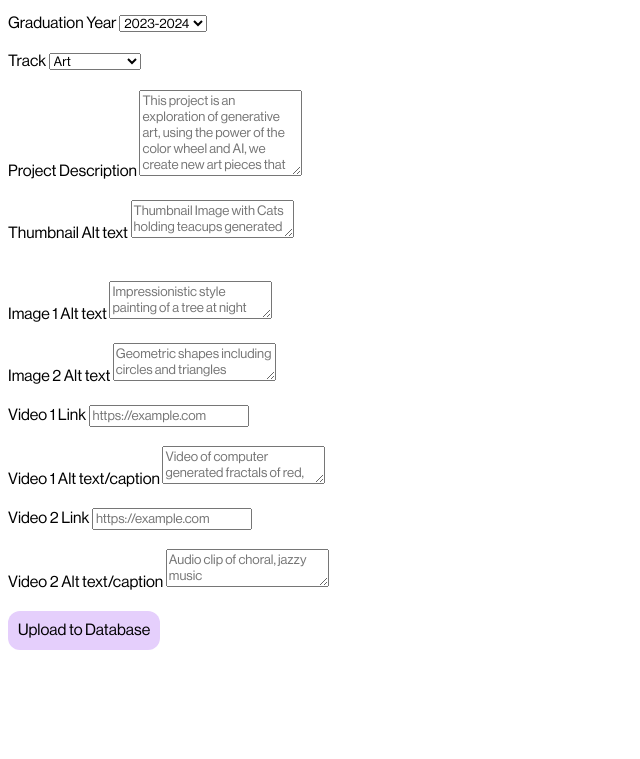
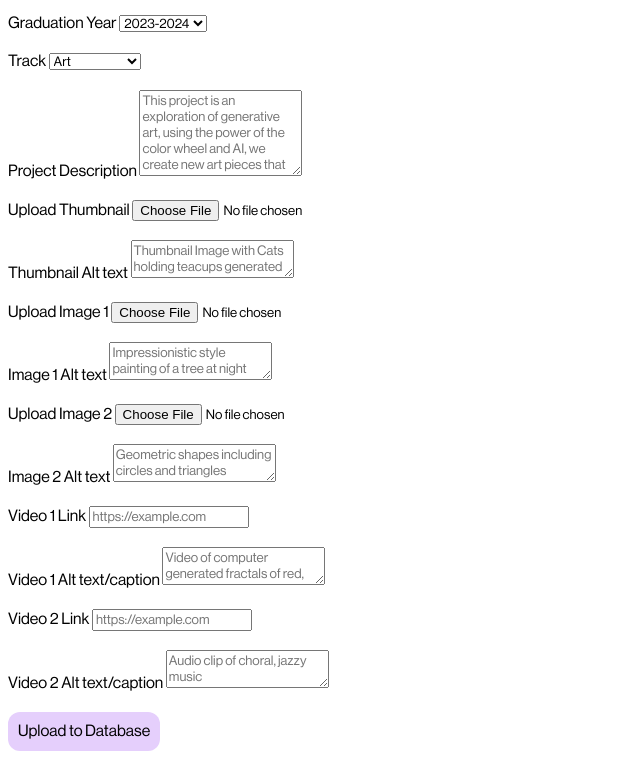
Before and after one commit to elizabeth-ol/CPSC490, a Flask app: page /newproject in a window 1280 px wide. Shown: the part 270-1029 px from the top of the page, without its empty margins (0-640 px from the left). Before the commit the page ends 920 px from the top, so only its background shows below. Run offline with Flask 3, Linux system fonts and the light colour scheme; some libraries are stand-ins or nearby versions.

Commit message:
working on file upload and storage

```diff
--- a/app.py
+++ b/app.py
@@ -1,5 +1,5 @@
 import os
-from flask import Flask, session, request, redirect, make_response, render_template
+from flask import Flask, session, request, redirect, make_response, render_template, url_for
 from flask_session import Session
 from flask_cas import CAS, login_required, login, logout, routing
 import sqlite3
@@ -20,7 +20,6 @@ app.config['CAS_SERVER'] = 'https://secure6.its.yale.edu/cas/'
 app.config['CAS_AFTER_LOGIN'] = 'https://127.0.0.1:5001/'
 app.config['CAS_AFTER_LOGOUT'] = 'https://127.0.0.1:5001/'
 app.secret_key = os.urandom(64)
-
 
 #----------------------------------------------------------
 # @app.before_request
@@ -57,7 +56,7 @@ def project_nav():
         project = {
             'id': project_data[0],
             'url': f"/project/{project_data[0]}",
-            'thumbnail_path': f'./static/projects/{project_data[0]}/images/thumbnail.png',
+            'thumbnail_path': url_for('static', filename=f'projects/{project_data[0]}/images/thumbnail.png'),
             'project_title': project_data[1],
             'student_name': project_data[2],
             'classyear': project_data[3],
@@ -87,7 +86,7 @@ def project_nav():
     return render_template('project_nav.html', projects=projects, classyear_options=classyear_options, track_options=track_options)
 
 
-#Render each individual project when the project is selected
+#Route for showing details of a project when it is selected
 @app.route('/project/<int:project_id>')
 def project_details(project_id):
 
@@ -101,14 +100,15 @@ def project_details(project_id):
     if project_data:
         # Dictionary with info about project to use in template
         project = {
+            'id': project_data[0],
             'project_title': project_data['project_title'],
             'student_name': project_data['student_name'],
             'project_description': project_data['project_description'],
-            'thumbnail_path': f'./static/projects/{project_data[0]}/images/thumbnail.png',
+            'thumbnail_path': url_for('static', filename=f'projects/{project_data[0]}/images/thumbnail.png'),
             'thumbnail_alt': project_data['thumbnail_alt'],
             'track': project_data['track'],
             'classyear': project_data['classyear'],
-            'image1_path': f'./static/projects/{project_data[0]}/images/image1.png',
+            'image1_path': url_for('static', filename=f'projects/{project_data[0]}/images/image1.png'),
             'image1_alt': project_data['image1_alt'],
             'image2_alt': project_data['image2_alt'],
             'video1_link': project_data['video1_link'],
@@ -117,10 +117,10 @@ def project_details(project_id):
             'video2_alt': project_data['video2_alt'],
         }
 
-        # Renders project details page
+        # Render project page with all details
         return render_template('project_details.html', project=project)
     else:
-        # Project with ID is not found
+        # Error with finding project
         return 'Project not found', 404
 
 
@@ -135,8 +135,11 @@ def newproject():
         classyear = request.form.get("classyear")
         track = request.form.get("track")
         project_description = request.form.get("project_description")
-        thumbnail_alt = request.form.get("thumbnail_alt")
+        thumbnail = request.files['thumbnail']
+        thumbnail_alt = request.form.get("thumbnail")
+        image1 = request.files['image1']
         image1_alt = request.form.get("image1_alt")
+        image2 = request.files['image2']
         image2_alt = request.form.get("image2_alt")
         video1_link = request.form.get("video1_link")
         video2_link = request.form.get("video2_link")
@@ -154,31 +157,25 @@ def newproject():
         with sqlite3.connect('projects.db') as connection:
                 cursor = connection.cursor()
                 cursor.execute(query, data)
+                project_id = cursor.lastrowid
                 connection.commit()
+
+        # Creating the folder
+        project_folder = os.path.join("static", "projects", str(project_id))
+        images_folder = os.path.join(project_folder, "images")
+        os.makedirs(images_folder)
+
+        # Saving uploaded images to folder based on id for rendering later
+        thumbnail = request.files['thumbnail']
+        image1 = request.files['image1']
+        image2 = request.files['image2']
+
+        thumbnail.save(os.path.join(images_folder, "thumbnail.png"))
+        image1.save(os.path.join(images_folder, "image1.png"))
+        image2.save(os.path.join(images_folder, "image2.png"))
 
     return render_template('newproject.html')
 
-
-# @app.route('/project/<int:project_id>')
-# def project_detail(project_id):
-#     # In a real application, you'd fetch project details from your database
-#     # or data source based on project_id.
-#     # For this example, we'll use sample data.
-#     project = next((p for p in projects if p['id'] == project_id), None)
-#     if project:
-#         return render_template('project_detail.html', project=project)
-#     else:
-#         return 'Project not found'
-
-
-# @app.route('/projects', methods=['GET'])
-# @login_required
-# def projects():
-#     # how would we get the list of all projects and their thumbnails?
-#     #something like
-#     return render_template("project_nav.html") #info=info, etc etc something like that
-#     #would include thumbnail image, title of project and person who made it, and link to the page?
-#     #how would we generate these pages?
 
 
 #------------------------------------------------------------------
--- a/templates/newproject.html
+++ b/templates/newproject.html
@@ -4,9 +4,9 @@
 {% block header %}Upload a new project{% endblock %}
 {% block main %}
 
-<form action="/newproject" method="post">
+
 <h1>New Project Upload</h1>
-<form>
+<form action="/newproject" method="post" enctype="multipart/form-data"></form>
   <div class="form-group">
     <label for="student_name">Student Name</label>
     <input type="text" class="form-control" id="student_name" name="student_name" placeholder="ex: Scott Petersen">
@@ -43,16 +43,36 @@
     <textarea class="form-control" id="project_description" name="project_description" rows="5" placeholder="This project is an exploration of generative art, using the power of the color wheel and AI, we create new art pieces that could passibly appear in a museum. This project was inspired by Da Vinci's process in drawing the Virtruvian Man."></textarea>
   </div>
   <br>
+  <form>
+    <div class="form-group">
+      <label for="thumbnail">Upload Thumbnail</label>
+      <input type="file" class="form-control-file" id="thumbnail" name="thumbnail">
+    </div>
+  </form>
+  <br>
   <div class="form-group">
     <label for="thumbnail_alt">Thumbnail Alt text</label>
     <textarea class="form-control" id="thumbnail_alt" name="thumbnail_alt" rows="2"  placeholder="Thumbnail Image with Cats holding teacups generated by an algorithm"></textarea>
   </div>
   <br>
+  <form>
+    <div class="form-group">
+      <label for="image1">Upload Image 1</label>
+      <input type="file" class="form-control-file" id="image1" name="image1">
+    </div>
+  </form>
   <br>
   <div class="form-group">
     <label for="image1_alt">Image 1 Alt text</label>
     <textarea class="form-control" id="image1_alt" name="image1_alt" rows="2"  placeholder="Impressionistic style painting of a tree at night"></textarea>
   </div>
+  <br>
+  <form>
+    <div class="form-group">
+      <label for="image2">Upload Image 2</label>
+      <input type="file" class="form-control-file" id="image2" name="image2">
+    </div>
+  </form>
   <br>
   <div class="form-group">
     <label for="image2_alt">Image 2 Alt text</label>
--- a/templates/project_details.html
+++ b/templates/project_details.html
@@ -7,10 +7,11 @@
 <a href="/projects" class="btn btn-primary">Back to All Projects</a>
 
 <h1>{{ project.project_title }}</h1>
+<img src="{{ project.thumbnail_path }}" alt="{{ project.thumbnail_alt }}">
 <h2>by {{ project.student_name }}</h3>
 <h3>{{ project.track }} Track</h3>
 <h3>{{ project.classyear }}</h3>
-<img src="{{ project.thumbnail_path }}" alt="{{ project.thumbnail_alt }}">
+<img src="{{ project.image1_path }}" alt="{{ project.image1_alt }}">
 <p>{{ project.project_description }}</p>
 
 {% endblock %}
```
